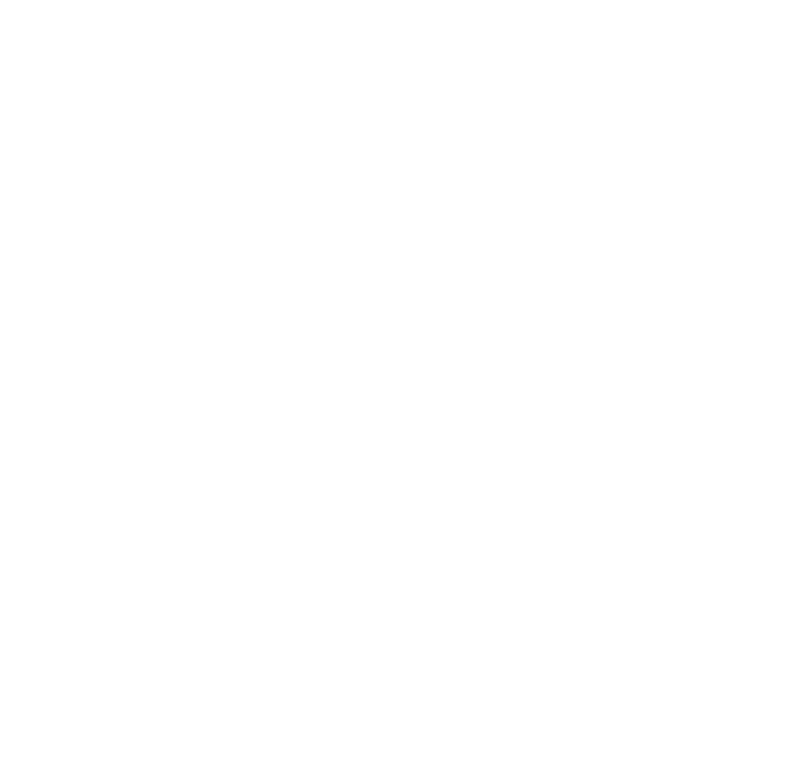
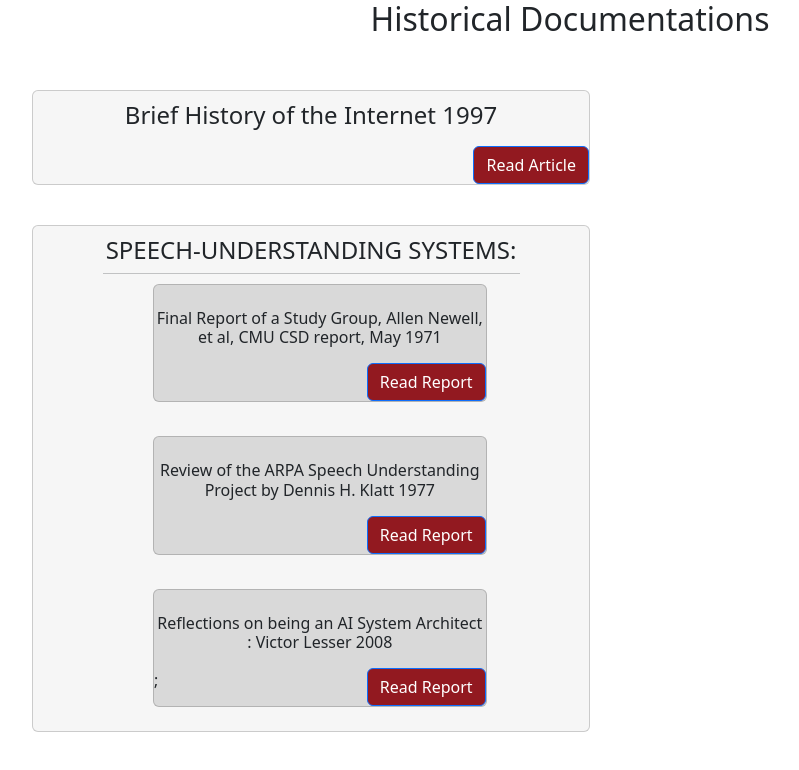
Before and after one commit to GcvKishore/msit-fsd-p2q4, a React (Create React App) app: page / in a window 1280 px wide. Shown: the top 770 px of the page, without its empty margins (70-869 px from the left). Built offline with nearby package versions, Linux system fonts and the light colour scheme.

Commit message:
Articles

```diff
--- a/package.json
+++ b/package.json
@@ -6,7 +6,9 @@
     "@testing-library/jest-dom": "^5.16.5",
     "@testing-library/react": "^13.3.0",
     "@testing-library/user-event": "^13.5.0",
+    "bootstrap": "^5.2.0",
     "react": "^18.2.0",
+    "react-bootstrap": "^2.5.0",
     "react-dom": "^18.2.0",
     "react-scripts": "5.0.1",
     "web-vitals": "^2.1.4"
--- a/src/components/App.js
+++ b/src/components/App.js
@@ -1,5 +1,5 @@
 import React from "react";
-
+import Articles from "./Articles";
 const App = () => {
     return (
         <div>
@@ -10,7 +10,7 @@
 
             {/*Videos*/}
 
-            {/*Articles*/}
+            <Articles/>
 
             {/*ProgramSchedule*/}
 
--- /dev/null
+++ b/src/components/Articles.js
@@ -0,0 +1,13 @@
+import  React from "react";
+import Sections from "./article_table/table_body";
+function articles() {
+    var Title = `Historical Documentations`;
+    return (
+        <div className="article-table">
+        <h2 style={{ textAlign:"center" }}>{Title}</h2>
+        <Sections />
+        </div>
+    );
+};
+
+export default articles;
--- /dev/null
+++ b/src/components/article_table/table_body.css
@@ -0,0 +1,40 @@
+.card-box{
+    background-color: #F6F6F6;
+    margin: 20px;
+    float:left;
+    width:50%;
+
+}
+.card-box1{
+    background-color: #F6F6F6;
+    margin: 20px;
+    float:left;
+    width:50%;
+}
+.sub-heading{
+    margin-top: 10px;
+    text-align: center;
+}
+.hr-tag {
+    margin: auto;
+    width:75%;
+}
+.card-nested{
+    float: center;
+    background-color: #D9D9D9;
+    margin-left:120px;
+    margin-top:10px;
+    float:center;
+    width:60%;
+}
+
+.title-card{
+    text-align: center;
+}
+
+.btn{
+    float: right;
+    text-align: center;
+    background-color: #921920;
+    color: #FFFFFF;
+}
--- /dev/null
+++ b/src/components/article_table/table_body.js
@@ -0,0 +1,39 @@
+import React from "react";
+import 'bootstrap/dist/css/bootstrap.min.css';
+import Card from 'react-bootstrap/Card';
+import './table_body.css';
+const sections = () => {
+
+    return (
+    <div className="container">
+        <br/>
+        <Card className="card-box">
+        <Card.Title className="sub-heading"><h4>Brief History of the Internet 1997</h4></Card.Title>
+        <Card.Text ><a href="https://www.internetsociety.org/internet/history-internet/brief-history-internet/" className="btn btn-primary">Read Article</a></Card.Text>
+        </Card>
+        <br/>
+        <Card className="card-box1">
+        <div>
+        <h4 className="sub-heading">SPEECH-UNDERSTANDING SYSTEMS: </h4>
+        <hr className="hr-tag"/>
+        </div>
+        <Card className="card-nested">
+        <Card.Title className="title-card"><br/><h6>Final Report of a Study Group, Allen Newell, et al, CMU CSD report, May 1971</h6></Card.Title>
+        <Card.Text><a href="http://www.rr.cs.cmu.edu/SUR.pdf" className="btn btn-primary">Read Report</a></Card.Text>
+        </Card>
+        <br/>
+        <Card className="card-nested">
+        <Card.Title className="title-card"><br/><h6>Review of the ARPA Speech Understanding Project by Dennis H. Klatt 1977</h6></Card.Title>
+        <Card.Text ><a href="https://drive.google.com/file/d/1N7ClDctx3xb9sNPHbuKdAhfOqky2iSMG/view?usp=sharing" className="btn btn-primary">Read Report</a></Card.Text>
+        </Card>
+        <br/>
+        <Card className="card-nested">
+        <Card.Title className="title-card"><br/><h6>Reflections on being an AI System Architect : Victor Lesser 2008</h6></Card.Title>
+        <Card.Text >;<a href="https://drive.google.com/file/d/1cNZP7B5KyJFferORWvv1KilD_PTbPqMB/view?usp=sharing" className="btn btn-primary">Read Report</a></Card.Text>
+        </Card>
+        <br/>
+        </Card>
+    </div>
+    );
+};
+export default sections;
```
Also changed, not shown: 1 other file (tests, documents, lock files or other folders).
